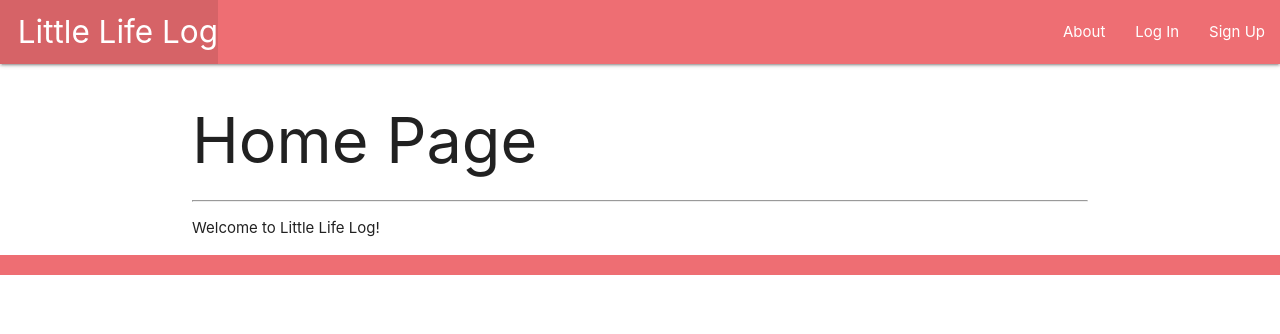
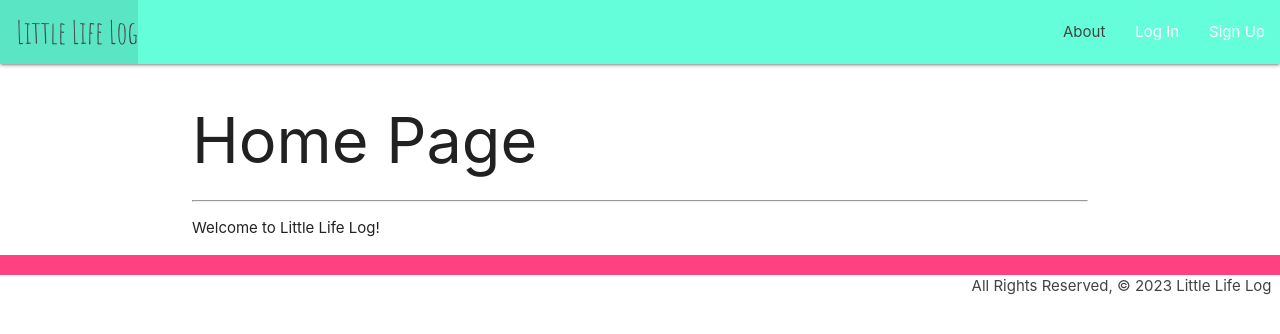
Before and after one commit to bz-888/little-life-log, a Django app: page / in a window 1280 px wide. Shown: the top 334 px of the page. Run offline with Django 5.2, Linux system fonts and the light colour scheme.

Commit message:
change base.html design

```diff
--- /dev/null
+++ b/main_app/static/css/style.css
@@ -0,0 +1,10 @@
+@import url('https://fonts.googleapis.com/css2?family=Amatic+SC&display=swap');
+
+.brand-logo {
+    color: #424242 !important;
+    font-family: 'Amatic SC', sans-serif;
+}
+
+.top-links {
+    color: #424242;
+}
--- a/main_app/templates/base.html
+++ b/main_app/templates/base.html
@@ -7,25 +7,28 @@
 	<meta name="viewport" content="width=device-width, initial-scale=1.0">
 	<meta http-equiv="X-UA-Compatible" content="ie=edge">
 	<title>Little Life Log</title>
+	<link rel="stylesheet" type="text/css" href="{% static 'css/style.css' %}">
+	<link rel="preconnect" href="https://fonts.googleapis.com">
+	<link rel="preconnect" href="https://fonts.gstatic.com" crossorigin>
+	<link href="https://fonts.googleapis.com/css2?family=Amatic+SC&display=swap" rel="stylesheet">
 	<link rel="stylesheet" href="https://cdnjs.cloudflare.com/ajax/libs/materialize/1.0.0/css/materialize.min.css">
-	<link rel="stylesheet" href="{% static 'css/style.css' %}">
 	<script src="https://cdnjs.cloudflare.com/ajax/libs/materialize/1.0.0/js/materialize.min.js"></script>
 </head>
 
 <body>
 	<header class="navbar-fixed">
 		<nav>
-			<div class="nav-wrapper">
+			<div class="nav-wrapper teal accent-2">
 				<ul>
-					<li><a href="/" class="left brand-logo">&nbsp;&nbsp;Little Life Log</a></li>
+					<li><a href="/" class="brand-logo">&nbsp;&nbsp;&nbsp;Little Life Log</a></li>
 				</ul>
 				<ul class="right">
-					<li><a href="{% url 'about' %}">About</a></li>
+					<li><a href="{% url 'about' %}" class="top-links">About</a></li>
 					{% if user.is_authenticated %}
-					<li><a href="{% url 'index' %}">View Babies</a></li>
-					<li><a href="{% url 'baby_create' %}">Add a Baby</a></li>
-					<li><a href="{% url 'playdates_index' %}">View Play Dates</a></li>
-					<li><a href="{% url 'playdates_create' %}">Organize a Play Date</a></li>
+					<li><a href="{% url 'index' %}" class="top-links">View Babies</a></li>
+					<li><a href="{% url 'baby_create' %}" class="top-links">Add a Baby</a></li>
+					<li><a href="{% url 'playdates_index' %}" class="top-links">View Play Dates</a></li>
+					<li><a href="{% url 'playdates_create' %}" class="top-links">Organize a Play Date</a></li>
 					<li>
 						<form id="logout-form" method="POST" action="{% url 'logout' %}">
 							{% csrf_token %}
@@ -44,8 +47,8 @@
 		{% block content %}
 		{% endblock %}
 	</main>
-	<footer class="page-footer">
-		<div class="right">All Rights Reserved, &copy; 2023 Little Life Log &nbsp;</div>
+	<footer class="page-footer pink accent-2">
+		<div class="right grey-text text-darken-3">All Rights Reserved, &copy; 2023 Little Life Log &nbsp;</div>
 	</footer>
 </body>
 
```
